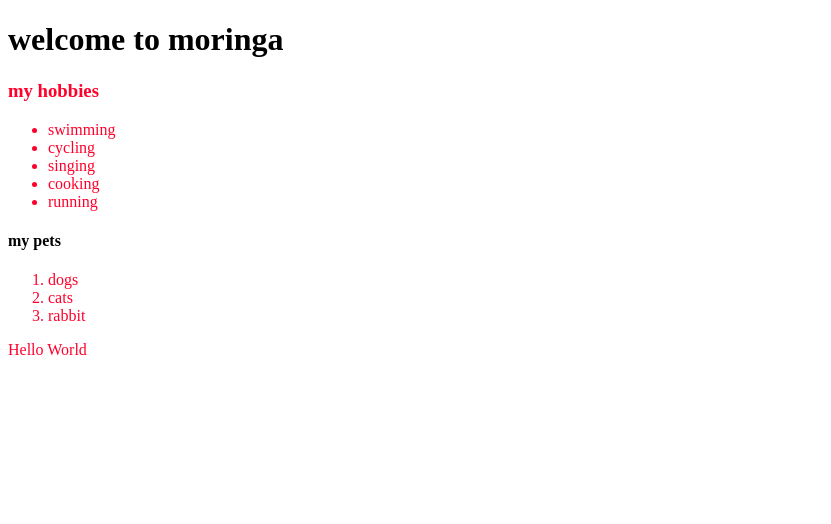
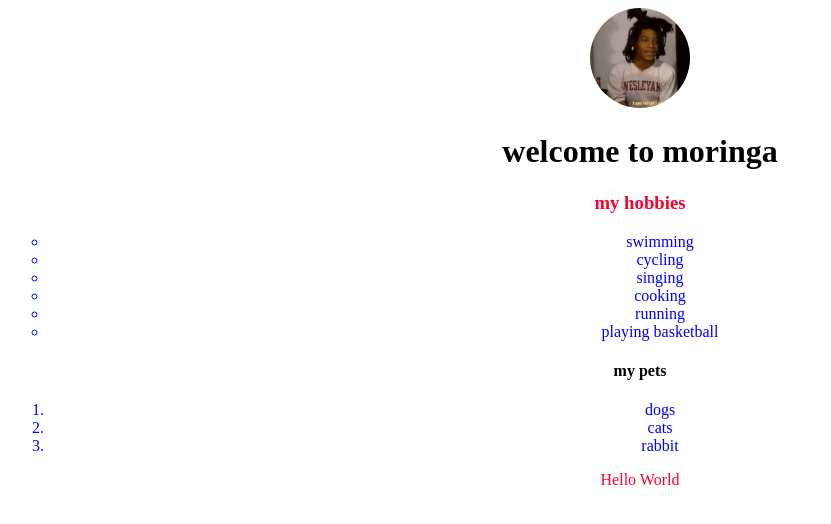
Before and after one commit to ezraoduor/example, a plain HTML site: page index.html in a window 1280 px wide. Shown: the whole page, without its empty margins (0-831 px from the left). Drawn offline with Linux system fonts and the light colour scheme.

Commit message:
added changes

```diff
--- a/css/style.css
+++ b/css/style.css
@@ -7,3 +7,20 @@ h1{
 h4{
     color: rgb(0, 0, 0);
 }
+*{
+    text-align: center;
+}
+img{
+    height: 100px;
+    width: 100px;
+    border-radius: 50%;
+}
+ul>li{
+    color: blue;
+}
+ol>li{
+    color: blue;
+}
+ul>li{
+    list-style-type: circle;
+}
--- a/index.html
+++ b/index.html
@@ -7,6 +7,9 @@
     <link rel="stylesheet" href="css/style.css">
 </head>
 <body>
+<div>
+    <img src="images/Moma Paintings.jpeg" alt="ezra">
+</div>
     <h1>welcome to moringa</h1>
     <h3>my hobbies</h3>
     <ul>
@@ -15,7 +18,7 @@
         <li>singing</li>
         <li>cooking</li>
         <li>running</li>
-
+         <li> playing basketball</li>
 
     </ul>
     <h4> my pets
```
Also changed, not shown: images/Moma Paintings.jpeg (added).
